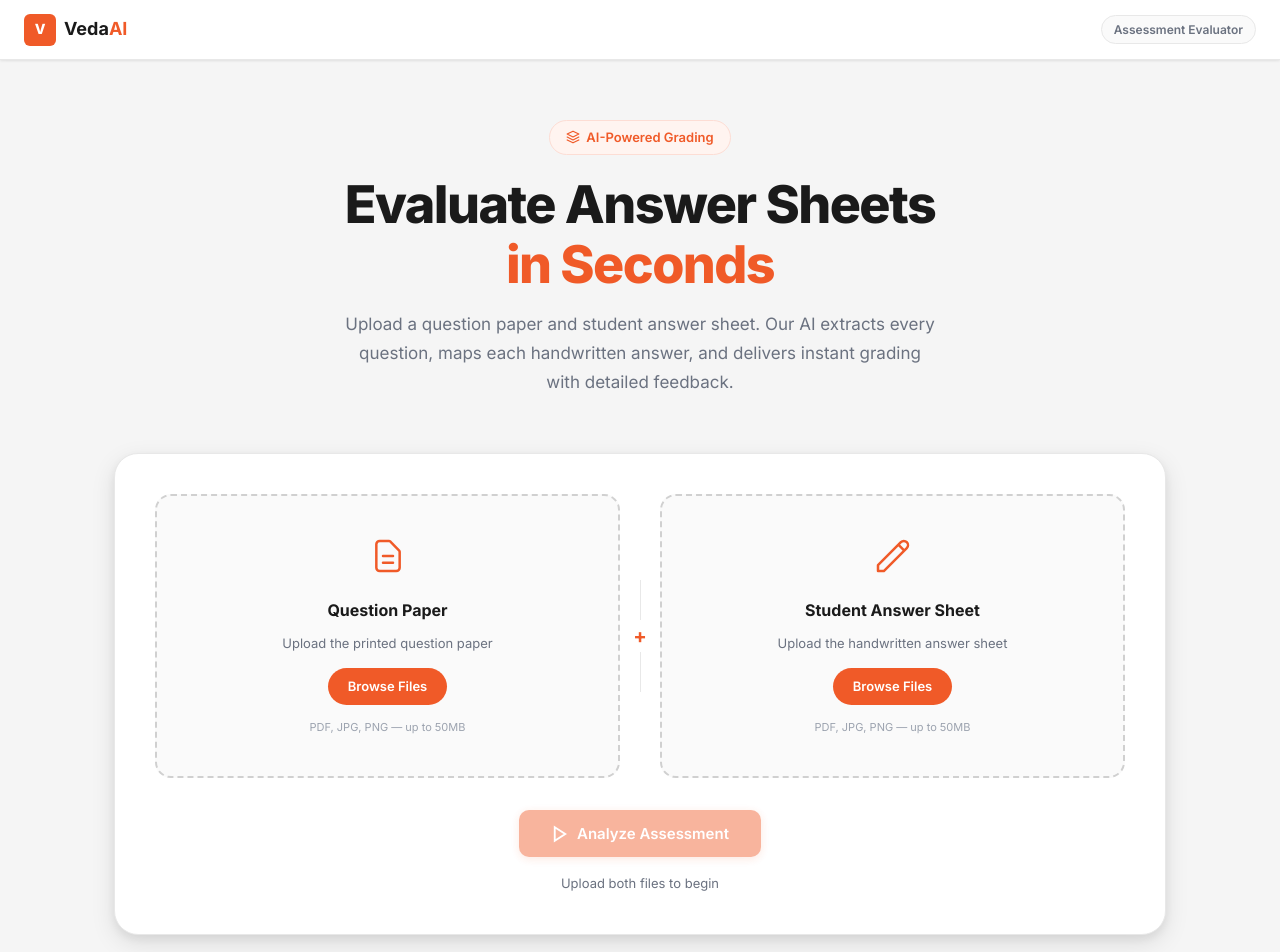
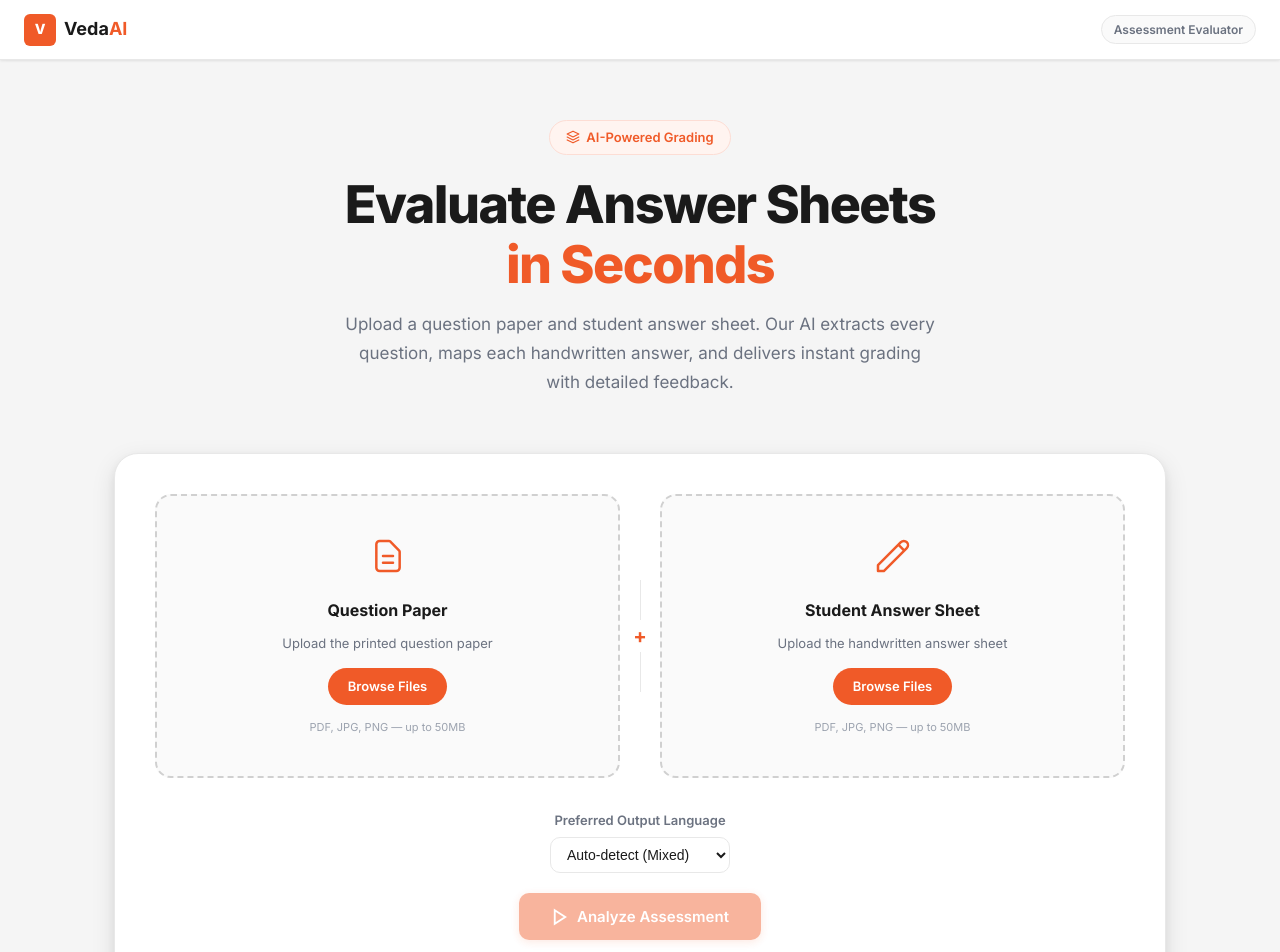
Before and after one commit to Anupthakurr/veda.ai, a Next.js app: page / in a window 1280 px wide. Shown: the top 952 px of the page. Built offline with nearby package versions, Linux system fonts and the light colour scheme.

Commit message:
fix: make language selector always visible on upload page

```diff
--- a/app/page.tsx
+++ b/app/page.tsx
@@ -215,7 +215,6 @@ export default function UploadPage() {
           )}
 
           <div className={styles.actionRow}>
-            {canAnalyze && (
             <div className={styles.languageSelectWrapper}>
               <label htmlFor="language" className={styles.languageLabel}>Preferred Output Language</label>
               <select
@@ -230,7 +229,6 @@ export default function UploadPage() {
                 <option value="hindi">Hindi Only</option>
               </select>
             </div>
-            )}
 
             <button
               className="btn btn-primary btn-lg"
```
Lines whose indentation alone changed are shown as unchanged.
